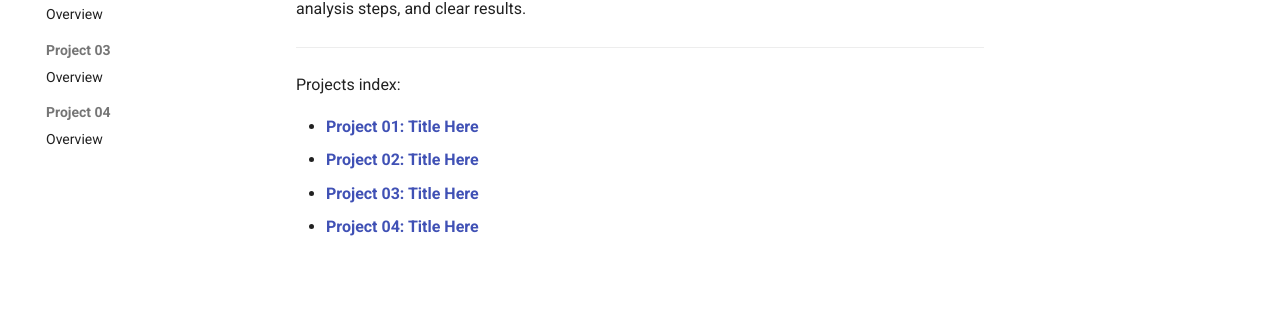
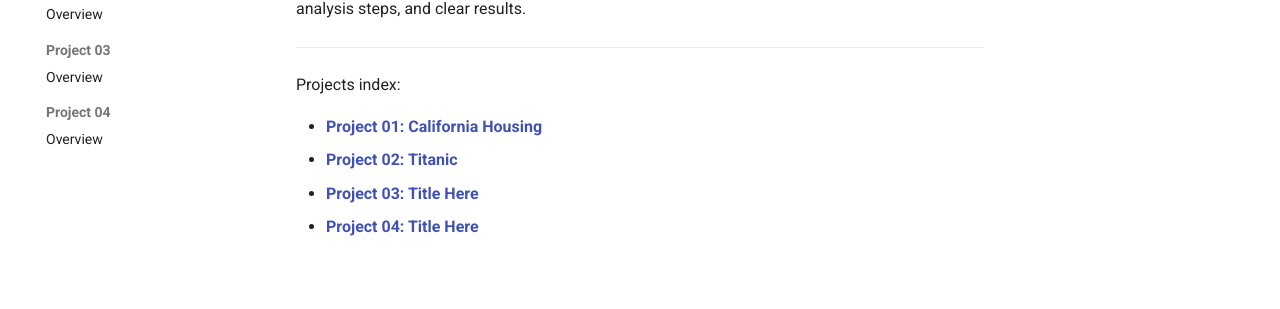
Before and after one commit to JfromNWMS/applied-ml-jordan, an MkDocs documentation site: the page built from docs/index.md, in a window 1280 px wide. Shown: the part 276-585 px from the top of the page. Built offline with MkDocs 1.6.1 and Material for MkDocs 9.7.7, drawn with Linux system fonts in a browser that asks for light colours; comment, search, counter and statistics services are not loaded.

Commit message:
Saving changes.

```diff
--- a/docs/index.md
+++ b/docs/index.md
@@ -9,7 +9,7 @@ Each project follows a professional structure with reproducible environments, do
 
 Projects index:
 
-- [**Project 01: Title Here**](project01/README.md)
-- [**Project 02: Title Here**](project02/README.md)
+- [**Project 01: California Housing**](project01/README.md)
+- [**Project 02: Titanic**](project02/README.md)
 - [**Project 03: Title Here**](project03/README.md)
 - [**Project 04: Title Here**](project04/README.md)
```
